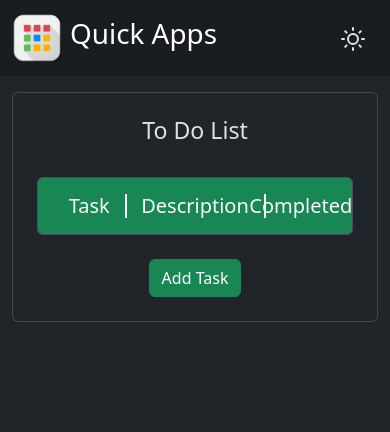
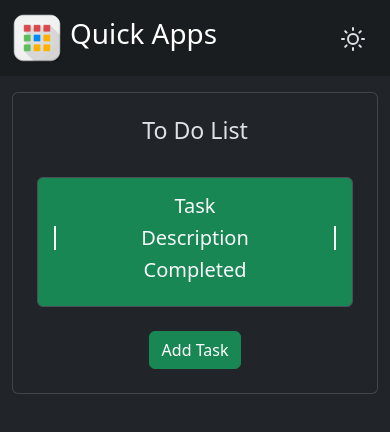
Before and after one commit to Djruizz/quickapps, a Vue app: page /ToDo in a window 390 px wide. Shown: the top 432 px of the page. Built offline with nearby package versions, Linux system fonts and the light colour scheme.

Commit message:
responsive issues ToDo list

```diff
--- a/src/components/ToDoList/TaskComponent.vue
+++ b/src/components/ToDoList/TaskComponent.vue
@@ -1,15 +1,15 @@
 <template>
     <div class="row aling-items-center p-3 m-2 border rounded" :class="{'bg-secondary editable': isEditing}" v-for="task, index in TaskList" :key="index" @click="editTask(index)">
-        <div class="col-3 d-flex align-items-center">
+        <div class="col-sm-3 d-flex align-items-center justify-content-center mb-2">
             <h5 class="m-0 me-2">{{ index+1 }}</h5>
             <h5 class="m-0">{{ task.taskName }}</h5>
         </div>
 
-        <div class="col d-flex align-items-center">
+        <div class="col-sm d-flex align-items-center justify-content-center mb-2">
             <p class="m-0">{{ task.description }}</p>
         </div>
 
-        <div class="col-3 d-flex align-items-center justify-content-center">
+        <div class="col-sm-3 d-flex align-items-center justify-content-center mb-2">
             <input class="form-check-input m-0" type="checkbox" v-model="task.completed">
         </div>
     </div>
--- a/src/components/ToDoList/ToDoList.vue
+++ b/src/components/ToDoList/ToDoList.vue
@@ -5,15 +5,15 @@
                 <h3 class="card-title mt-4">To Do List</h3>
                 <div class="card-body">
                     <div class="row bg-success aling-items-center p-3 m-2 border rounded text-light">
-                        <div class="col-3 d-flex align-items-center justify-content-center">
+                        <div class="col-sm-3 d-flex align-items-center justify-content-center mb-2">
                             <h5 class="m-0">Task</h5>
 
                         </div>
-                        <div class="col d-flex align-items-center justify-content-center border-start border-end border-2 border-light">
+                        <div class="col-sm d-flex align-items-center justify-content-center border-start border-end border-2 border-light mb-2">
                             <h5 class="m-0">Description</h5>
 
                         </div>
-                        <div class="col-3 d-flex align-items-center justify-content-center">
+                        <div class="col-sm-3 d-flex align-items-center justify-content-center mb-2">
                             <h5 class="m-0">Completed</h5>
 
                         </div>
```
